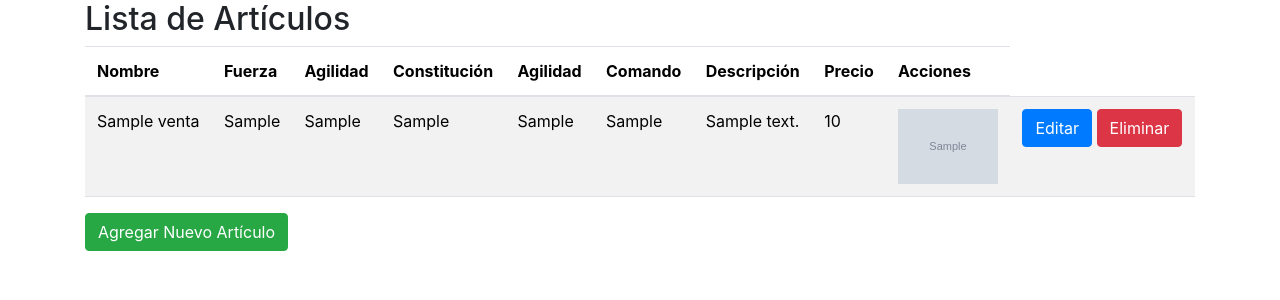
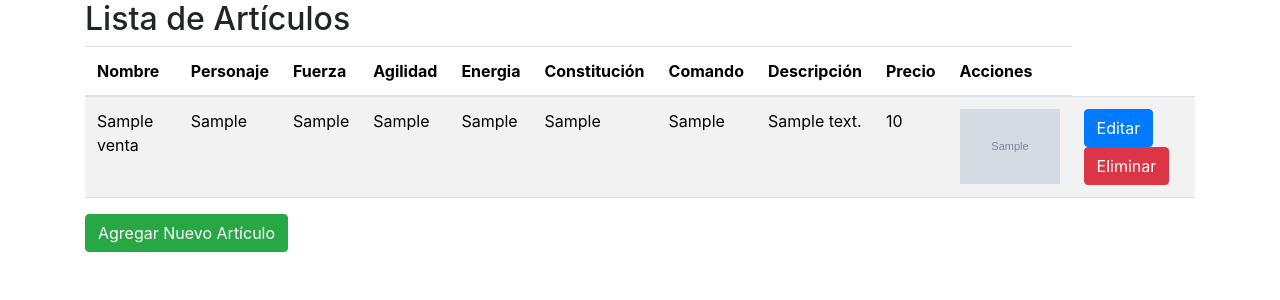
Before and after one commit to Marcos-Santi/trabajo-CFL, a Flask app: page /productos in a window 1280 px wide. Shown: the part 56-356 px from the top of the page. Run offline with Flask 3, Linux system fonts and the light colour scheme; tables that the repository leaves empty or names only in its code hold one stand-in row (values such as "Sample post"); grey boxes marked "Sample" are stand-in pictures; parts of the project's set-up code (start-up, migrations or seed data) failed here and were passed over; some libraries are stand-ins or nearby versions.

Commit message:
arreglos de problemas

```diff
--- a/app.py
+++ b/app.py
@@ -72,6 +72,7 @@
     elif request.method == 'POST':
         detalles_venta = request.form
         nombre_pj = detalles_venta['nombre_pj']
+        tipo_pj = detalles_venta["tipo_pj"]
         fuerza = detalles_venta['fuerza']
         agilidad = detalles_venta['agilidad']
         constitucion = detalles_venta['constitucion']
@@ -84,10 +85,10 @@
         imagen = request.files['imagen']
         # Asegúrate de guardar la imagen en la ubicación deseada
         # Aquí, puedes usar una biblioteca como Pillow para procesar la imagen si es necesario
-        print(imagen)
+
         cur = mysql.connection.cursor()
-        cur.execute("INSERT INTO pj_venta (nombre_pj, fuerza, agilidad, constitucion, energia, comando, precio, descripcion, imagen) VALUES (%s, %s, %s, %s, %s, %s, %s, %s, %s)",
-                    (nombre_pj, fuerza, agilidad, constitucion, energia, comando, precio, descripcion, imagen.filename))
+        cur.execute("INSERT INTO pj_venta (nombre_pj,tipo_pj, fuerza, agilidad, constitucion, energia, comando, precio, descripcion, imagen) VALUES (%s, %s, %s, %s, %s, %s, %s, %s, %s, %s)",
+                    (nombre_pj,tipo_pj, fuerza, agilidad, constitucion, energia, comando, precio, descripcion, imagen.filename))
         mysql.connection.commit()
         cur.close()
         return redirect('/productos')
@@ -114,10 +115,11 @@
 #Ruta editar
 @app.route('/editar_ventas/<int:id>', methods=['GET', 'POST'])
 def editar_articulo(id):
-    print(id)
+
     cursor = mysql.connection.cursor()
     if request.method == 'POST':
         nombre_pj = request.form['nombre_pj']
+        tipo_pj = request.form['tipo_pj']
         fuerza = request.form['fuerza']
         agilidad = request.form['agilidad']
         constitucion = request.form['constitucion']
@@ -128,9 +130,9 @@
         imagen = request.form['imagen']
         cursor.execute("""
             UPDATE pj_venta
-            SET nombre_pj = %s, fuerza = %s, agilidad = %s, constitucion = %s, energia = %s, comando = %s, descripcion = %s, precio = %s, imagen = %s
+            SET nombre_pj = %s,tipo_pj = %s, fuerza = %s, agilidad = %s, constitucion = %s, energia = %s, comando = %s, descripcion = %s, precio = %s, imagen = %s
             WHERE id = %s
-        """, (nombre_pj, fuerza, agilidad, constitucion, energia, comando, descripcion, precio, imagen, id))
+        """, (nombre_pj, tipo_pj, fuerza, agilidad, constitucion, energia, comando, descripcion, precio, imagen, id))
         mysql.connection.commit()
         return redirect('/productos')
     cursor.execute('SELECT * FROM pj_venta WHERE id = %s', (id,))
--- a/template/productos.html
+++ b/template/productos.html
@@ -17,10 +17,11 @@
                 <tr>
 
                     <th>Nombre</th>
+                    <th>Personaje</th>
                     <th>Fuerza</th>
                     <th>Agilidad</th>
+                    <th>Energia</th>
                     <th>Constitución</th>
-                    <th>Agilidad</th>
                     <th>Comando</th>
                     <th>Descripción</th>
                     <th>Precio</th>
@@ -32,6 +33,7 @@
                 <tr>
 
                     <td>{{ article.nombre_pj }}</td>
+                    <td>{{article.tipo_pj}}</td>
                     <td>{{article.fuerza}}</td>
                     <td>{{article.agilidad}}</td>
                     <td>{{article.constitucion}}</td>
```
Also changed, not shown: template/editar_ventas.html (+8 -0 lines), template/ventas.html (+8 -0 lines).
